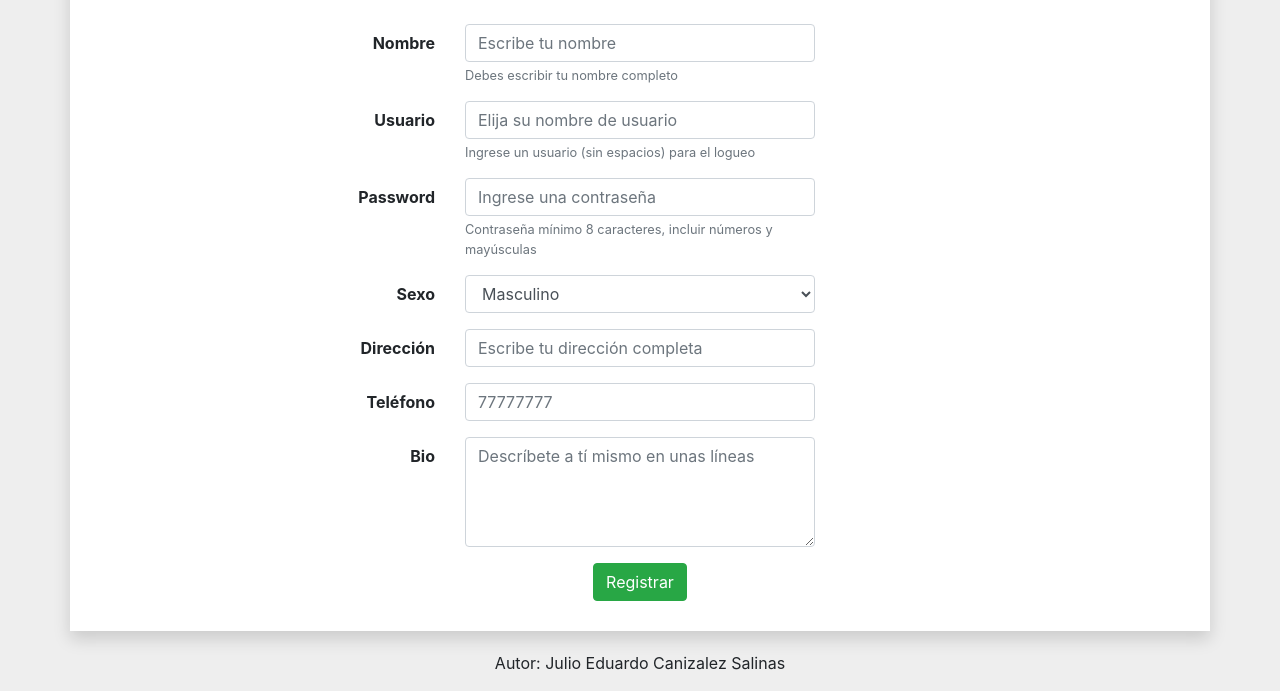
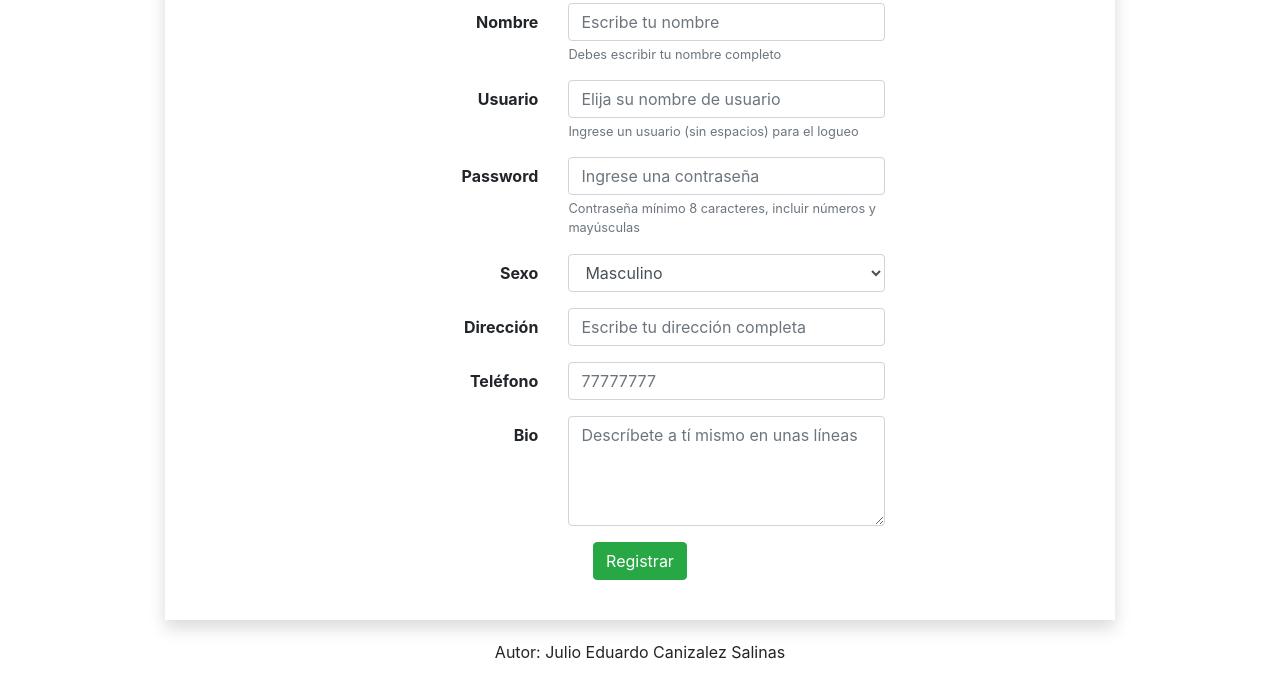
Before and after one commit to bullshitprojects/Practica5DWA, a plain HTML site: page index.html in a window 1280 px wide. Shown: the part 124-815 px from the top of the page. Drawn offline with nearby package versions, Linux system fonts and the light colour scheme.

Commit message:
Cambios en el diseño, sistema grid, falta darle color

```diff
--- a/index.html
+++ b/index.html
@@ -5,38 +5,79 @@
     <meta charset="utf-8">
     <meta name="viewport" content="width=device-width, initial-scale=1.0, shrink-to-fit=no">
     <title>Practica 5</title>
-    <link rel="stylesheet" href="https://stackpath.bootstrapcdn.com/bootstrap/4.5.2/css/bootstrap.min.css" integrity="sha384-JcKb8q3iqJ61gNV9KGb8thSsNjpSL0n8PARn9HuZOnIxN0hoP+VmmDGMN5t9UJ0Z" crossorigin="anonymous">
+    <link rel="stylesheet" href="https://stackpath.bootstrapcdn.com/bootstrap/4.5.2/css/bootstrap.min.css"
+        integrity="sha384-JcKb8q3iqJ61gNV9KGb8thSsNjpSL0n8PARn9HuZOnIxN0hoP+VmmDGMN5t9UJ0Z" crossorigin="anonymous">
 
 </head>
 
-<body style="background-color: #eeeeee;">
-    <div class="container shadow" style="margin-top: 50px;background-color: #ffffff;">
-        <h1 style="padding-top: 10px;">Formulario de Registro</h1>
-        <form action="registro.php" method="post" style="margin-top: 40px;">
-            <div class="form-group row"><label class="text-sm-left text-lg-right text-xl-right col-form-label col-sm-4" for="name" style="font-weight: bold;">Nombre</label>
-                <div class="col-sm-4"><input class="form-control" type="text" id="name" placeholder="Escribe tu nombre" aria-describedby="namehelp" required=""><small id="namehelp" class="form-text text-muted">Debes escribir tu nombre completo</small></div>
+<body>
+    <div class="container" style="margin-top: 50px;">
+        <div class="row justify-content-center">
+            <div class="col-10 shadow">
+                <div class="row">
+                    <h4 style="padding-top: 10px; margin-left: 15px;">Formulario de Registro</h4>
                 </div>
-            <div class="form-group row"><label class="text-sm-left text-lg-right text-xl-right col-form-label col-sm-4" for="user" style="font-weight: bold;">Usuario</label>
-                <div class="col-sm-4"><input class="form-control" type="text" id="user" placeholder="Elija su nombre de usuario" aria-describedby="userhelp" required=""><small id="userhelp" class="form-text text-muted">Ingrese un usuario (sin espacios) para el logueo</small></div>
+                <div class="row justify-content-center">
+                    <form action="registro.php" method="post" style="margin: 30px 10px 10px 10px;">
+                        <div class="form-group row"><label
+                                class="text-sm-left text-lg-right text-xl-right col-form-label col-sm-4" for="name"
+                                style="font-weight: bold;">Nombre</label>
+                            <div class="col-sm-8"><input class="form-control" type="text" id="name"
+                                    placeholder="Escribe tu nombre" aria-describedby="namehelp" required=""><small
+                                    id="namehelp" class="form-text text-muted">Debes escribir tu nombre completo</small>
                             </div>
-            <div class="form-group row"><label class="text-sm-left text-lg-right text-xl-right col-form-label col-sm-4" for="pass" style="font-weight: bold;">Password</label>
-                <div class="col-sm-4"><input class="form-control" type="password" id="pass" placeholder="Ingrese una contraseña" aria-describedby="passhelp" required="" minlength="8" pattern="^(?=.*[a-z])(?=.*[A-Z])(?=.*[0-9])(?=.*[!@#$%^&amp;*_=+-]).{8,32}$"><small id="passhelp"
-                        class="form-text text-muted">Contraseña mínimo 8 caracteres, incluir números y mayúsculas</small></div>
                         </div>
-            <div class="form-group row"><label class="text-sm-left text-lg-right text-xl-right col-form-label col-sm-4" for="gender" style="font-weight: bold;">Sexo</label>
-                <div class="col-sm-4"><select class="form-control" required=""><option value="m" selected="">Masculino</option><option value="f">Femenino</option><option value="na">Otro</option></select></div>
+                        <div class="form-group row"><label
+                                class="text-sm-left text-lg-right text-xl-right col-form-label col-sm-4" for="user"
+                                style="font-weight: bold;">Usuario</label>
+                            <div class="col-sm-8"><input class="form-control" type="text" id="user"
+                                    placeholder="Elija su nombre de usuario" aria-describedby="userhelp"
+                                    required=""><small id="userhelp" class="form-text text-muted">Ingrese un usuario
+                                    (sin espacios) para el logueo</small></div>
                         </div>
-            <div class="form-group row"><label class="text-sm-left text-lg-right text-xl-right col-form-label col-sm-4" for="address" style="font-weight: bold;">Dirección</label>
-                <div class="col-sm-4"><input class="form-control" type="text" id="address" placeholder="Escribe tu dirección completa"></div>
+                        <div class="form-group row"><label
+                                class="text-sm-left text-lg-right text-xl-right col-form-label col-sm-4" for="pass"
+                                style="font-weight: bold;">Password</label>
+                            <div class="col-sm-8"><input class="form-control" type="password" id="pass"
+                                    placeholder="Ingrese una contraseña" aria-describedby="passhelp" required=""
+                                    minlength="8"
+                                    pattern="^(?=.*[a-z])(?=.*[A-Z])(?=.*[0-9])(?=.*[!@#$%^&amp;*_=+-]).{8,32}$"><small
+                                    id="passhelp" class="form-text text-muted">Contraseña mínimo 8 caracteres, incluir
+                                    números y mayúsculas</small></div>
                         </div>
-            <div class="form-group row"><label class="text-sm-left text-lg-right text-xl-right col-form-label col-sm-4" for="phone" style="font-weight: bold;">Teléfono</label>
-                <div class="col-sm-4"><input class="form-control" type="text" id="phone" placeholder="77777777"></div>
+                        <div class="form-group row"><label
+                                class="text-sm-left text-lg-right text-xl-right col-form-label col-sm-4" for="gender"
+                                style="font-weight: bold;">Sexo</label>
+                            <div class="col-sm-8"><select class="form-control" required="">
+                                    <option value="m" selected="">Masculino</option>
+                                    <option value="f">Femenino</option>
+                                    <option value="na">Otro</option>
+                                </select></div>
                         </div>
-            <div class="form-group row"><label class="text-sm-left text-lg-right text-xl-right col-form-label col-sm-4" for="bio" style="font-weight: bold;">Bio</label>
-                <div class="col-sm-4"><textarea class="form-control" id="bio" placeholder="Descríbete a tí mismo en unas líneas" rows="4"></textarea></div>
+                        <div class="form-group row"><label
+                                class="text-sm-left text-lg-right text-xl-right col-form-label col-sm-4" for="address"
+                                style="font-weight: bold;">Dirección</label>
+                            <div class="col-sm-8"><input class="form-control" type="text" id="address"
+                                    placeholder="Escribe tu dirección completa"></div>
                         </div>
-            <div class="text-center"><button class="btn btn-primary bg-success border-success" id="btnReg" type="submit" style="margin-bottom: 30px;">Registrar</button></div>
+                        <div class="form-group row"><label
+                                class="text-sm-left text-lg-right text-xl-right col-form-label col-sm-4" for="phone"
+                                style="font-weight: bold;">Teléfono</label>
+                            <div class="col-sm-8"><input class="form-control" type="text" id="phone"
+                                    placeholder="77777777"></div>
+                        </div>
+                        <div class="form-group row"><label
+                                class="text-sm-left text-lg-right text-xl-right col-form-label col-sm-4" for="bio"
+                                style="font-weight: bold;">Bio</label>
+                            <div class="col-sm-8"><textarea class="form-control" id="bio"
+                                    placeholder="Descríbete a tí mismo en unas líneas" rows="4"></textarea></div>
+                        </div>
+                        <div class="text-center"><button class="btn btn-primary bg-success border-success" id="btnReg"
+                                type="submit" style="margin-bottom: 30px;">Registrar</button></div>
                     </form>
+                </div>
+            </div>
+        </div>
     </div>
     <footer class="text-center" style="margin-top: 20px;">
         <p>Autor: Julio Eduardo Canizalez Salinas</p>
```
Lines whose indentation alone changed are shown as unchanged.
